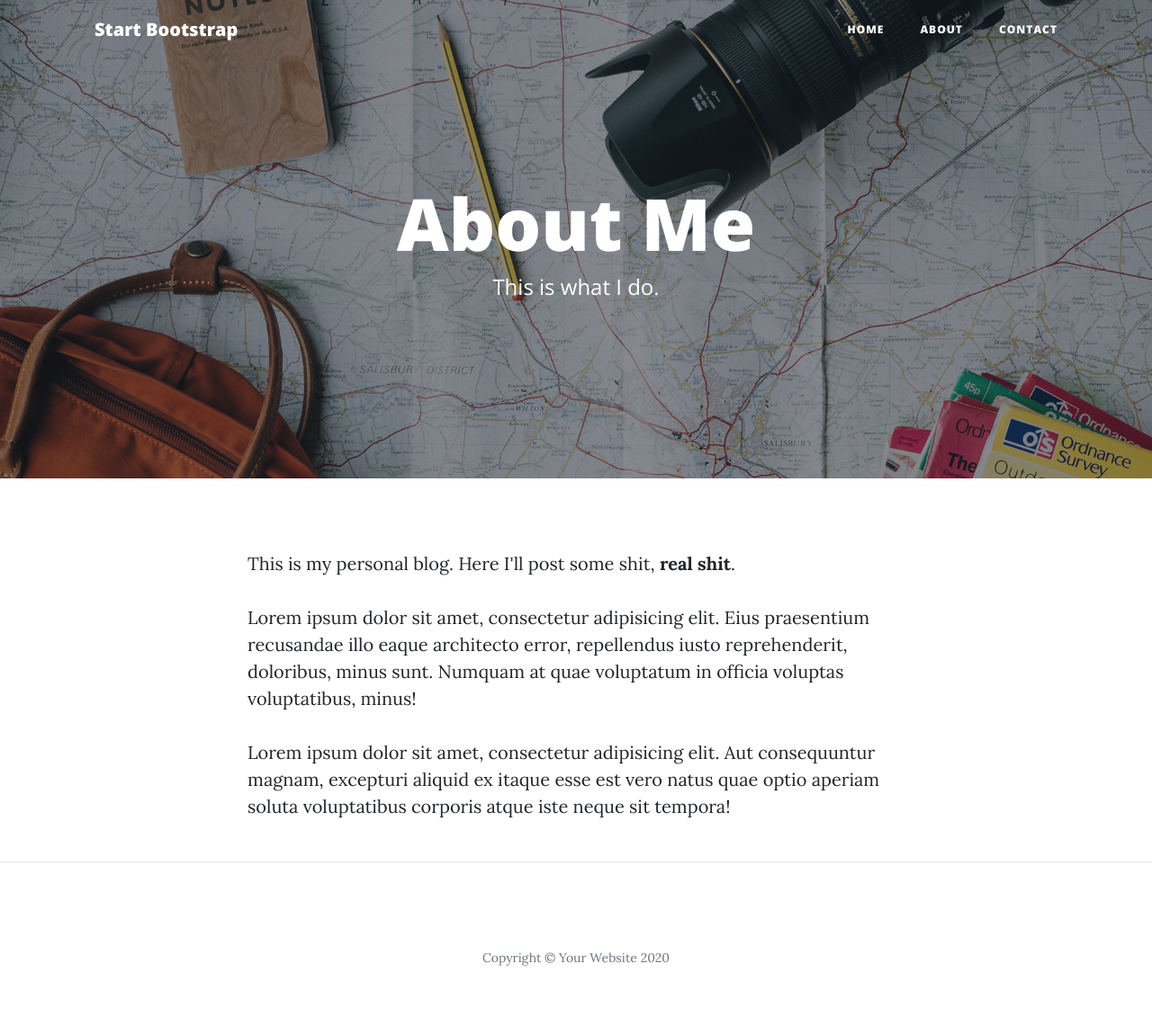
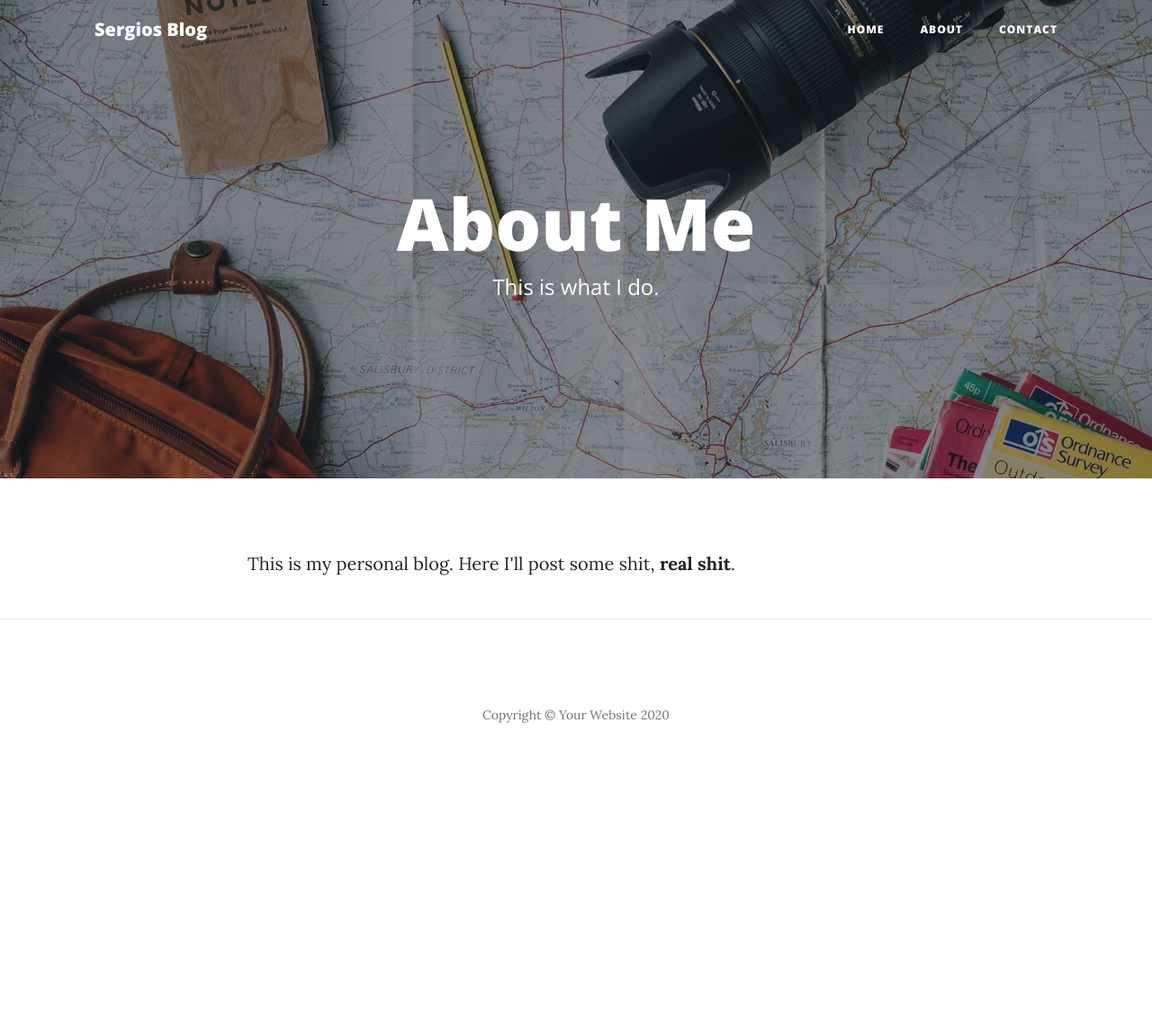
Before and after one commit to sergarbor/Flask_Blog, a Flask app: page /about in a window 1280 px wide. Shown: the whole page at 90% size. After the commit the page ends 804 px from the top, so only its background shows below. Run offline with Flask 2, Linux system fonts and the light colour scheme; some libraries are stand-ins or nearby versions.

Commit message:
change Sergios Blog

```diff
--- a/templates/about.html
+++ b/templates/about.html
@@ -28,7 +28,7 @@
   <!-- Navigation -->
   <nav class="navbar navbar-expand-lg navbar-light fixed-top" id="mainNav">
     <div class="container">
-      <a class="navbar-brand" href="{{ url_for('index') }}">Start Bootstrap</a>
+      <a class="navbar-brand" href="{{ url_for('index') }}">Sergios Blog</a>
       <button class="navbar-toggler navbar-toggler-right" type="button" data-toggle="collapse" data-target="#navbarResponsive" aria-controls="navbarResponsive" aria-expanded="false" aria-label="Toggle navigation">
         Menu
         <i class="fas fa-bars"></i>
@@ -81,8 +81,6 @@
     <div class="row">
       <div class="col-lg-8 col-md-10 mx-auto">
         <p>This is my personal blog. Here I'll post some shit, <b>real shit</b>.</p>
-        <p>Lorem ipsum dolor sit amet, consectetur adipisicing elit. Eius praesentium recusandae illo eaque architecto error, repellendus iusto reprehenderit, doloribus, minus sunt. Numquam at quae voluptatum in officia voluptas voluptatibus, minus!</p>
-        <p>Lorem ipsum dolor sit amet, consectetur adipisicing elit. Aut consequuntur magnam, excepturi aliquid ex itaque esse est vero natus quae optio aperiam soluta voluptatibus corporis atque iste neque sit tempora!</p>
       </div>
     </div>
   </div>
--- a/templates/contact.html
+++ b/templates/contact.html
@@ -28,7 +28,7 @@
   <!-- Navigation -->
   <nav class="navbar navbar-expand-lg navbar-light fixed-top" id="mainNav">
     <div class="container">
-      <a class="navbar-brand" href="{{ url_for('index') }}">Start Bootstrap</a>
+      <a class="navbar-brand" href="{{ url_for('index') }}">Sergios Blog</a>
       <button class="navbar-toggler navbar-toggler-right" type="button" data-toggle="collapse" data-target="#navbarResponsive" aria-controls="navbarResponsive" aria-expanded="false" aria-label="Toggle navigation">
         Menu
         <i class="fas fa-bars"></i>
--- a/templates/index.html
+++ b/templates/index.html
@@ -28,7 +28,7 @@
   <!-- Navigation -->
   <nav class="navbar navbar-expand-lg navbar-light fixed-top" id="mainNav">
     <div class="container">
-      <a class="navbar-brand" href="{{ url_for('index') }}">Start Bootstrap</a>
+      <a class="navbar-brand" href="{{ url_for('index') }}">Sergios Blog</a>
       <button class="navbar-toggler navbar-toggler-right" type="button" data-toggle="collapse" data-target="#navbarResponsive" aria-controls="navbarResponsive" aria-expanded="false" aria-label="Toggle navigation">
         Menu
         <i class="fas fa-bars"></i>
--- a/templates/post.html
+++ b/templates/post.html
@@ -28,7 +28,7 @@
   <!-- Navigation -->
   <nav class="navbar navbar-expand-lg navbar-light fixed-top" id="mainNav">
     <div class="container">
-      <a class="navbar-brand" href="{{ url_for('index') }}">Start Bootstrap</a>
+      <a class="navbar-brand" href="{{ url_for('index') }}">Sergios Blog</a>
       <button class="navbar-toggler navbar-toggler-right" type="button" data-toggle="collapse" data-target="#navbarResponsive" aria-controls="navbarResponsive" aria-expanded="false" aria-label="Toggle navigation">
         Menu
         <i class="fas fa-bars"></i>
```
